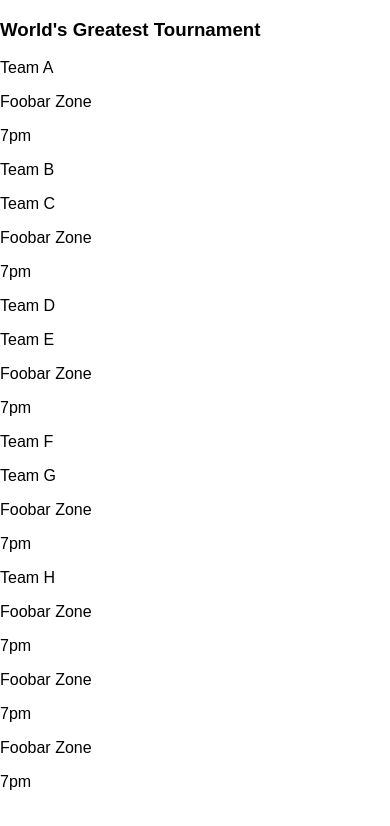
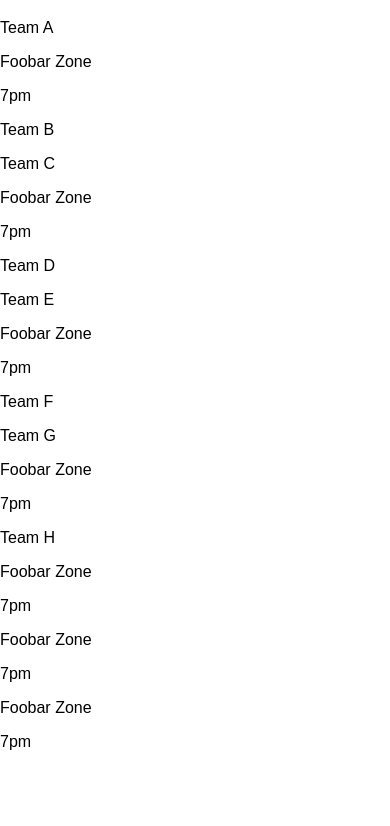
Before and after one commit to sa-express-news/UIL-bracket-17, a React (Create React App) app: page / in a window 390 px wide. Shown: the top 826 px of the page. Built offline with nearby package versions, Linux system fonts and the light colour scheme.

Commit message:
Switched Bracket component to a stateful one to keep track of current visible game for mobile implementation

```diff
--- a/src/components/Bracket/index.tsx
+++ b/src/components/Bracket/index.tsx
@@ -8,28 +8,37 @@ import { UpdateNode, updateNode } from '../../actions'
 
 import { isTeamUpdateLegal } from '../../data-structures/bracket';
 
-const Bracket = (bracket: BracketProps) => {
-    const { name, games, champion, identifier, dispatch } = bracket;
-
-    const isNodeUpdateLegal = (id: number, team: Team): boolean => {
-        return isTeamUpdateLegal(bracket, id, team);
+interface BracketState {
+    gameIndex: number;
 }
 
-    const dispatchNodeUpdate = (action: UpdateNode): Function => {
-        return dispatch(action);
+export default class Bracket extends React.Component<BracketProps, BracketState>{
+    constructor() {
+        super();
+        this.state = {
+            gameIndex: 0
+        };
     }
 
-    const gameComponents = games.map((game, index) => {
-        return <Game location={game.location} time={game.time} nodes={game.nodes} legalityFunctionForNodes={isNodeUpdateLegal} updateNodeFunction={dispatchNodeUpdate} key={index} />
+    isNodeUpdateLegal(id: number, team: Team): boolean {
+        return isTeamUpdateLegal(this.props, id, team);
+    }
+
+    dispatchNodeUpdate(action: UpdateNode): Function {
+        return this.props.dispatch(action);
+    }
+
+    render() {
+        const gameComponents = this.props.games.map((game, index) => {
+            return <Game location={game.location} time={game.time} nodes={game.nodes} legalityFunctionForNodes={this.isNodeUpdateLegal} updateNodeFunction={this.dispatchNodeUpdate} key={index} />
         });
 
         return (
             <div className="Bracket">
                 <h3>{name}</h3>
                 {gameComponents}
-            <Node id={champion.id} team={champion.team} parentIDs={champion.parentIDs} legalityFunction={isNodeUpdateLegal} />
+                <Node id={this.props.champion.id} team={this.props.champion.team} parentIDs={this.props.champion.parentIDs} legalityFunction={this.isNodeUpdateLegal} />
             </div>
         )
     }
-
-export default Bracket;
+}
```
Lines whose indentation alone changed are shown as unchanged.
